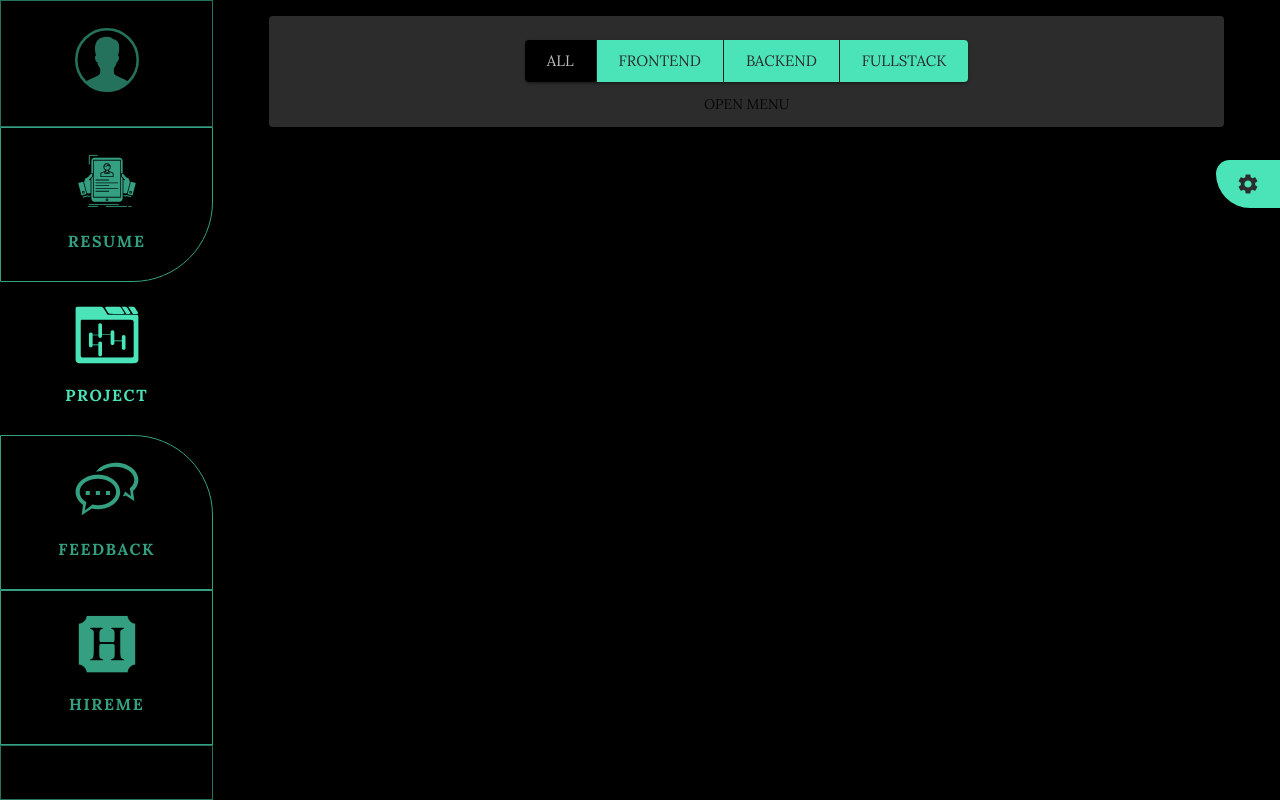
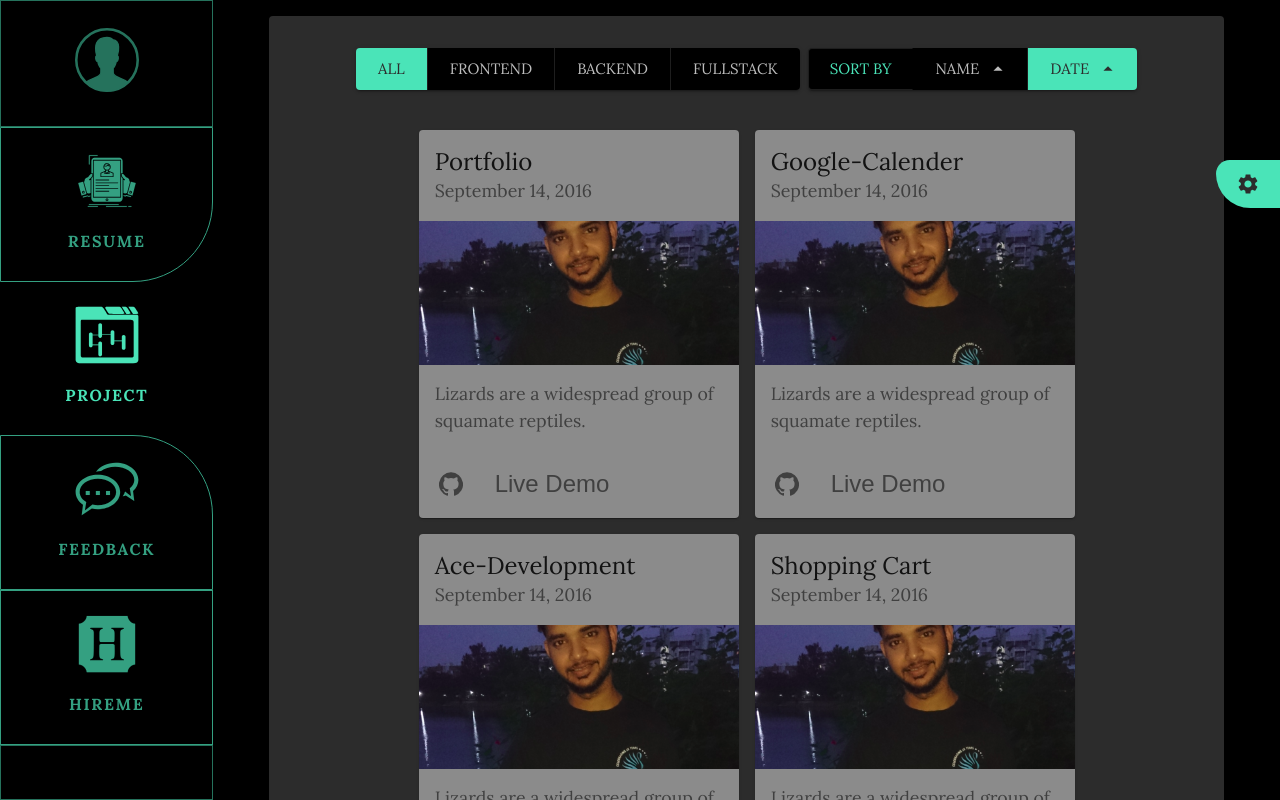
Before and after one commit to fir0j/MyPresenceInInternet, a React (Create React App) app: page /project in a window 1280 px wide. Built offline with nearby package versions, Linux system fonts and the light colour scheme.

Commit message:
added filter controls

```diff
--- a/package.json
+++ b/package.json
@@ -5,6 +5,7 @@
   "dependencies": {
     "@material-ui/core": "^4.11.2",
     "@material-ui/icons": "^4.11.2",
+    "@material-ui/lab": "^4.0.0-alpha.58",
     "@material-ui/styles": "^4.11.2",
     "@testing-library/jest-dom": "^5.11.10",
     "@testing-library/react": "^11.2.6",
--- a/src/pages/project.jsx
+++ b/src/pages/project.jsx
@@ -9,15 +9,22 @@ import {
   Grid,
   Typography,
   Card,
+  CardHeader,
   CardActionArea,
   CardActions,
   CardContent,
   CardMedia,
   Button,
+  IconButton,
   ButtonGroup,
   Menu,
   MenuItem,
+  List,
+  ListItem,
+  ListItemText,
 } from "@material-ui/core";
+import { ArrowDropDown, ArrowDropUp, GitHub } from "@material-ui/icons";
+// import Autocomplete from "@material-ui/lab/Autocomplete";
 
 const projectInfo = [
   {
@@ -43,24 +50,32 @@ const projectInfo = [
     image: firoj,
     title: "ace development",
   },
+  {
+    id: 4,
+    name: "Shopping Cart",
+    image: firoj,
+    title: "Shopping Cart",
+  },
 ];
 
 const useStyles = makeStyles((theme) => ({
   buttonRoot: {
     "&:hover": {
+      // backgroundColor: "rgba(74, 228, 184,0.8)",
       color: theme.palette.common.offWhite,
     },
   },
 
   groupedContainedPrimary: {
-    backgroundColor: theme.palette.accent.main,
-    color: theme.palette.primary.main,
+    backgroundColor: theme.palette.common.black,
+    color: theme.palette.common.offWhite,
   },
   cardRoot: {
-    maxWidth: 200,
+    maxWidth: theme.spacing(40),
+    backgroundColor: theme.palette.secondary.main,
   },
   media: {
-    height: theme.spacing(20),
+    height: theme.spacing(18),
   },
 }));
 
@@ -74,52 +89,25 @@ export default function Project() {
   const matchesXL = useMediaQuery(theme.breakpoints.down("xl"));
   const [projects, setProjects] = useState(projectInfo);
   const [selectedFilter, setSelectedFilter] = useState("all");
+  const [sortBy, setSortBy] = useState("date");
+  const [sortOrder, setSortOrder] = useState("asc");
+  const [isNameArrowUp, setIsNameArrowUp] = useState(true);
+  const [isDateArrowUp, setIsDateArrowUp] = useState(true);
 
-  const [anchorEl, setAnchorEl] = React.useState(null);
-
-  const handleClick = (event) => {
-    setAnchorEl(event.currentTarget);
+  const handleSortByOrder = (sortLabel, event) => {
+    if (sortBy !== sortLabel) {
+      setSortBy(sortLabel);
+    } else if (sortBy === "date") {
+      setIsDateArrowUp(!isDateArrowUp);
+    } else if (sortBy === "name") {
+      setIsNameArrowUp(!isNameArrowUp);
+    }
   };
 
-  const handleClose = () => {
-    setAnchorEl(null);
-  };
-
-  const ProjectCard = ({ name, image, title }) => {
+  const SortAndFilterControls = () => {
     return (
-      <Card className={classes.cardRoot}>
-        <CardActionArea>
-          <CardMedia
-            component="img"
-            className={classes.media}
-            image={image}
-            title={title}
-          />
-          <CardContent>
-            <Typography gutterBottom variant="h5" component="h2">
-              {name}
-            </Typography>
-            <Typography variant="body2" color="textSecondary" component="p">
-              Lizards are a widespread group of squamate reptiles.
-            </Typography>
-          </CardContent>
-        </CardActionArea>
-        <CardActions>
-          <Button size="small" color="primary">
-            Share
-          </Button>
-          <Button size="small" color="primary">
-            Learn More
-          </Button>
-        </CardActions>
-      </Card>
-    );
-  };
-
-  const ProjectGallery = () => {
-    return (
-      <Grid item container justify="space-around">
-        <Grid item container justify="center">
+      <Grid item container justify="center">
+        <Grid item style={{ marginTop: theme.spacing(1) }}>
           <ButtonGroup
             variant="contained"
             color="primary"
@@ -135,11 +123,11 @@ export default function Project() {
               style={{
                 backgroundColor:
                   selectedFilter === "all"
-                    ? theme.palette.common.black
+                    ? theme.palette.accent.main
                     : undefined,
                 color:
                   selectedFilter === "all"
-                    ? theme.palette.common.offWhite
+                    ? theme.palette.primary.main
                     : undefined,
               }}
             >
@@ -151,11 +139,11 @@ export default function Project() {
               style={{
                 backgroundColor:
                   selectedFilter === "frontend"
-                    ? theme.palette.common.black
+                    ? theme.palette.accent.main
                     : undefined,
                 color:
                   selectedFilter === "frontend"
-                    ? theme.palette.common.offWhite
+                    ? theme.palette.primary.main
                     : undefined,
               }}
             >
@@ -167,11 +155,11 @@ export default function Project() {
               style={{
                 backgroundColor:
                   selectedFilter === "backend"
-                    ? theme.palette.common.black
+                    ? theme.palette.accent.main
                     : undefined,
                 color:
                   selectedFilter === "backend"
-                    ? theme.palette.common.offWhite
+                    ? theme.palette.primary.main
                     : undefined,
               }}
             >
@@ -183,48 +171,113 @@ export default function Project() {
               style={{
                 backgroundColor:
                   selectedFilter === "fullstack"
-                    ? theme.palette.common.black
+                    ? theme.palette.accent.main
                     : undefined,
                 color:
                   selectedFilter === "fullstack"
-                    ? theme.palette.common.offWhite
+                    ? theme.palette.primary.main
                     : undefined,
               }}
             >
               FullStack
             </Button>
           </ButtonGroup>
-          <Grid
-            item
-            container
-            justify="center"
+        </Grid>
+        <Grid item style={{ marginTop: theme.spacing(1) }}>
+          <ButtonGroup
+            variant="contained"
+            color="primary"
+            aria-label="contained primary button group"
+            size="large"
+            classes={{
+              groupedContainedPrimary: classes.groupedContainedPrimary,
+            }}
             style={{
-              marginTop: theme.spacing(0.5),
-              marginBottom: theme.spacing(0.5),
+              marginLeft: theme.spacing(1),
             }}
           >
             <Button
-              onClick={handleClick}
-              aria-controls="simple-menu"
-              aria-haspopup="true"
+              classes={{ root: classes.buttonRoot }}
+              variant="outlined"
+              disabled
+              style={{
+                backgroundColor: theme.palette.common.myGrey,
+                color: theme.palette.accent.main,
+              }}
             >
-              Open Menu
+              Sort by
             </Button>
-            <Menu
-              id="simple-menu"
-              anchorEl={anchorEl}
-              keepMounted
-              open={Boolean(anchorEl)}
-              onClose={handleClose}
+            <Button
+              classes={{ root: classes.buttonRoot }}
+              onClick={(event) => handleSortByOrder("name", event)}
+              style={{
+                backgroundColor:
+                  sortBy === "name" ? theme.palette.accent.main : undefined,
+                color:
+                  sortBy === "name" ? theme.palette.primary.main : undefined,
+              }}
+              endIcon={isNameArrowUp ? <ArrowDropUp /> : <ArrowDropDown />}
             >
-              <MenuItem onClick={handleClose}>Profile</MenuItem>
-              <MenuItem onClick={handleClose}>My account</MenuItem>
-              <MenuItem onClick={handleClose}>Logout</MenuItem>
-            </Menu>
-          </Grid>
+              Name
+            </Button>
+            <Button
+              classes={{ root: classes.buttonRoot }}
+              onClick={(event) => handleSortByOrder("date", event)}
+              style={{
+                backgroundColor:
+                  sortBy === "date" ? theme.palette.accent.main : undefined,
+                color:
+                  sortBy === "date" ? theme.palette.primary.main : undefined,
+              }}
+              endIcon={isDateArrowUp ? <ArrowDropUp /> : <ArrowDropDown />}
+            >
+              Date
+            </Button>
+          </ButtonGroup>
         </Grid>
-        {/* {projects.map((item, index) => (
-          <Grid item>
+      </Grid>
+    );
+  };
+
+  const ProjectCard = ({ name, image, title }) => {
+    return (
+      <Card className={classes.cardRoot}>
+        <CardHeader title={name} subheader="September 14, 2016" />
+        <CardActionArea>
+          <CardMedia
+            component="img"
+            className={classes.media}
+            image={image}
+            title={title}
+          />
+          <CardContent>
+            <Typography variant="body1" color="textSecondary" component="p">
+              Lizards are a widespread group of squamate reptiles.
+            </Typography>
+          </CardContent>
+        </CardActionArea>
+        <CardActions>
+          <IconButton aria-label="github-button-link">
+            <GitHub />
+          </IconButton>
+          <IconButton disableRipple aria-label="Live Demo">
+            Live Demo
+          </IconButton>
+        </CardActions>
+      </Card>
+    );
+  };
+
+  const DisplayProjects = () => {
+    return (
+      <Grid
+        item
+        container
+        justify="center"
+        style={{ marginTop: theme.spacing(4) }}
+      >
+        {projects.map((item, index) => (
+          <Grid item style={{ margin: theme.spacing(1) }}>
             <ProjectCard
               key={item.id}
               name={item.name}
@@ -232,12 +285,12 @@ export default function Project() {
               title={item.title}
             />
           </Grid>
-        ))} */}
+        ))}
       </Grid>
     );
   };
+
   // Talk is Cheap. Show me the code.
-
   return (
     <Fragment>
       <Grid item container>
@@ -254,9 +307,86 @@ export default function Project() {
             // border: "1px solid blue",
           }}
         >
-          <ProjectGallery />
+          <SortAndFilterControls />
+          <DisplayProjects />
         </Paper>
       </Grid>
     </Fragment>
   );
 }
+
+// const MenuItemForSorting = () => {
+//   const [anchorEl, setAnchorEl] = useState(null);
+//   const [selectedIndex, setSelectedIndex] = useState(0);
+
+//   const handleClickListItem = (event) => {
+//     setAnchorEl(event.currentTarget);
+//   };
+
+//   const handleMenuItemClick = (event, index) => {
+//     setSelectedIndex(index);
+//     setAnchorEl(null);
+//   };
+
+//   const handleClose = () => {
+//     setAnchorEl(null);
+//   };
+
+//   const options = ["Date", "Name"];
+
+//   return (
+//     <Grid
+//       item
+//       container
+//       justify="space-around"
+//       style={{
+//         marginTop: theme.spacing(0.5),
+//         marginBottom: theme.spacing(0.5),
+//       }}
+//     >
+//       <List
+//         component="nav"
+//         aria-label="Device settings"
+//         style={{
+//           border: `1px solid ${theme.palette.accent.main}`,
+//           borderRadius: theme.spacing(1),
+//           backgroundColor: theme.palette.common.black,
+//           color: theme.palette.common.offWhite,
+//         }}
+//       >
+//         <ListItem
+//           button
+//           aria-haspopup="true"
+//           aria-controls="project-gallery-menu"
+//           aria-label="sort by"
+//           onClick={handleClickListItem}
+//         >
+//           <ListItemText
+//             primary="Sort By"
+//             secondary={options[selectedIndex]}
+//             secondaryTypographyProps={{
+//               style: { color: theme.palette.common.offWhite },
+//             }}
+//           />
+//         </ListItem>
+//       </List>
+//       <Menu
+//         id="project-gallery-menu"
+//         anchorEl={anchorEl}
+//         keepMounted
+//         open={Boolean(anchorEl)}
+//         onClose={handleClose}
+//       >
+//         {options.map((option, index) => (
+//           <MenuItem
+//             key={option}
+//             selected={index === selectedIndex}
+//             onClick={(event) => handleMenuItemClick(event, index)}
+//           >
+//             {option}
+//           </MenuItem>
+//         ))}
+//       </Menu>
+//     </Grid>
+//   );
+// };
```
Also changed, not shown: src/customTheme.js (+2 -64 lines), 1 other file (tests, documents, lock files or other folders).
